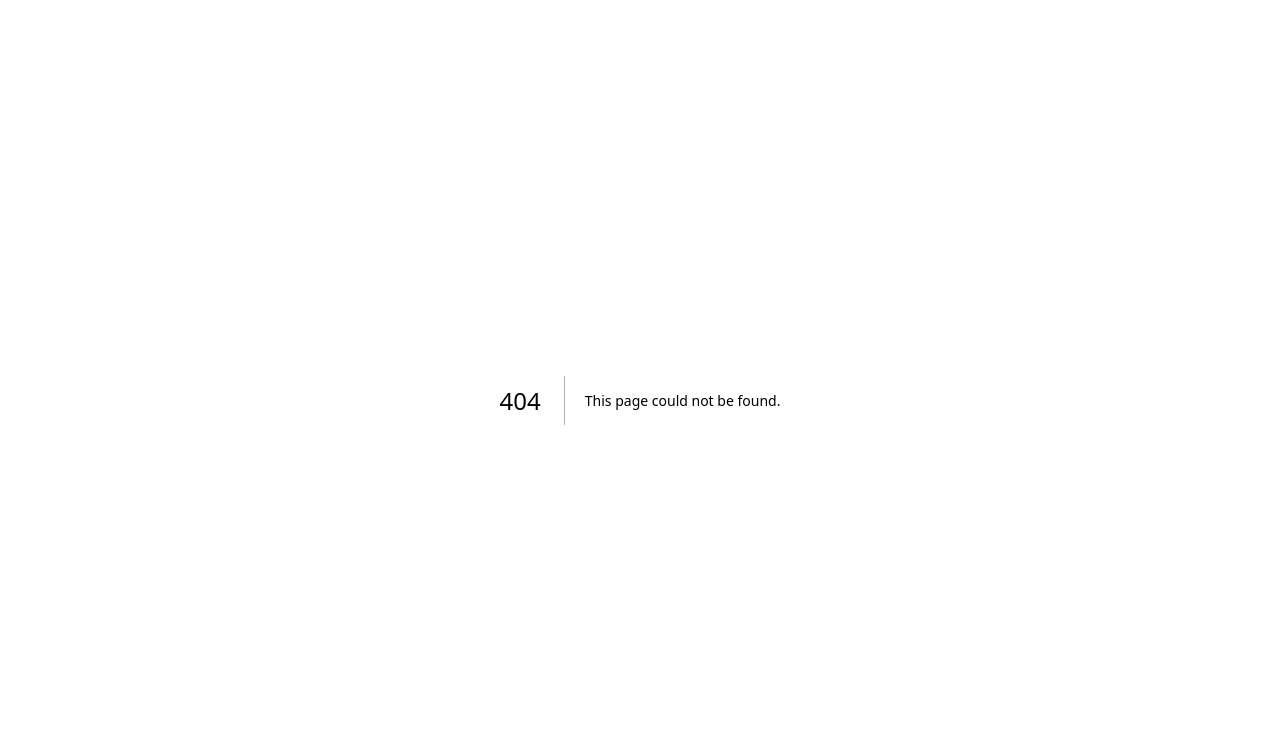
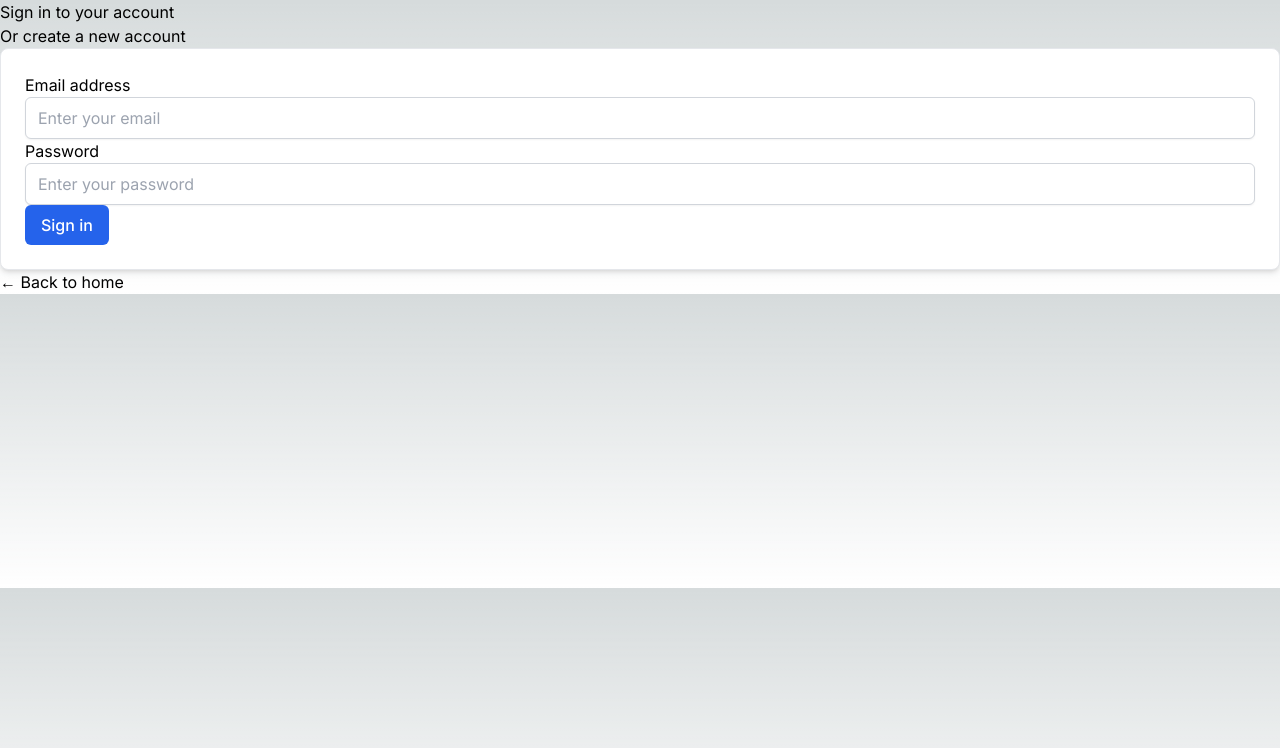
Before and after one commit to 1234-ad/ticketing-system, a Next.js app in the folder frontend/: page /auth/login in a window 1280 px wide. Before the commit this address had no page. Shown: the top 748 px of the page. Built offline with nearby package versions, Linux system fonts and the light colour scheme.

Commit message:
Add login page with form validation

```diff
--- /dev/null
+++ b/frontend/src/app/auth/login/page.tsx
@@ -0,0 +1,104 @@
+'use client'
+
+import { useState } from 'react'
+import { useRouter } from 'next/navigation'
+import Link from 'next/link'
+import { useAuth } from '@/contexts/AuthContext'
+import { toast } from 'react-toastify'
+
+export default function LoginPage() {
+  const [email, setEmail] = useState('')
+  const [password, setPassword] = useState('')
+  const [isLoading, setIsLoading] = useState(false)
+  const { login } = useAuth()
+  const router = useRouter()
+
+  const handleSubmit = async (e: React.FormEvent) => {
+    e.preventDefault()
+    setIsLoading(true)
+
+    try {
+      await login(email, password)
+      toast.success('Login successful!')
+      router.push('/dashboard')
+    } catch (error: any) {
+      toast.error(error.response?.data?.message || 'Login failed')
+    } finally {
+      setIsLoading(false)
+    }
+  }
+
+  return (
+    <div className="min-h-screen bg-gradient-to-br from-blue-50 to-indigo-100 flex items-center justify-center py-12 px-4 sm:px-6 lg:px-8">
+      <div className="max-w-md w-full space-y-8">
+        <div>
+          <h2 className="mt-6 text-center text-3xl font-extrabold text-gray-900">
+            Sign in to your account
+          </h2>
+          <p className="mt-2 text-center text-sm text-gray-600">
+            Or{' '}
+            <Link href="/auth/register" className="font-medium text-blue-600 hover:text-blue-500">
+              create a new account
+            </Link>
+          </p>
+        </div>
+
+        <form className="mt-8 space-y-6" onSubmit={handleSubmit}>
+          <div className="card">
+            <div className="space-y-4">
+              <div>
+                <label htmlFor="email" className="block text-sm font-medium text-gray-700">
+                  Email address
+                </label>
+                <input
+                  id="email"
+                  name="email"
+                  type="email"
+                  autoComplete="email"
+                  required
+                  className="input-field mt-1"
+                  placeholder="Enter your email"
+                  value={email}
+                  onChange={(e) => setEmail(e.target.value)}
+                />
+              </div>
+
+              <div>
+                <label htmlFor="password" className="block text-sm font-medium text-gray-700">
+                  Password
+                </label>
+                <input
+                  id="password"
+                  name="password"
+                  type="password"
+                  autoComplete="current-password"
+                  required
+                  className="input-field mt-1"
+                  placeholder="Enter your password"
+                  value={password}
+                  onChange={(e) => setPassword(e.target.value)}
+                />
+              </div>
+            </div>
+
+            <div className="mt-6">
+              <button
+                type="submit"
+                disabled={isLoading}
+                className="w-full btn-primary disabled:opacity-50 disabled:cursor-not-allowed"
+              >
+                {isLoading ? 'Signing in...' : 'Sign in'}
+              </button>
+            </div>
+          </div>
+        </form>
+
+        <div className="text-center">
+          <Link href="/" className="text-blue-600 hover:text-blue-500">
+            ← Back to home
+          </Link>
+        </div>
+      </div>
+    </div>
+  )
+}
```
